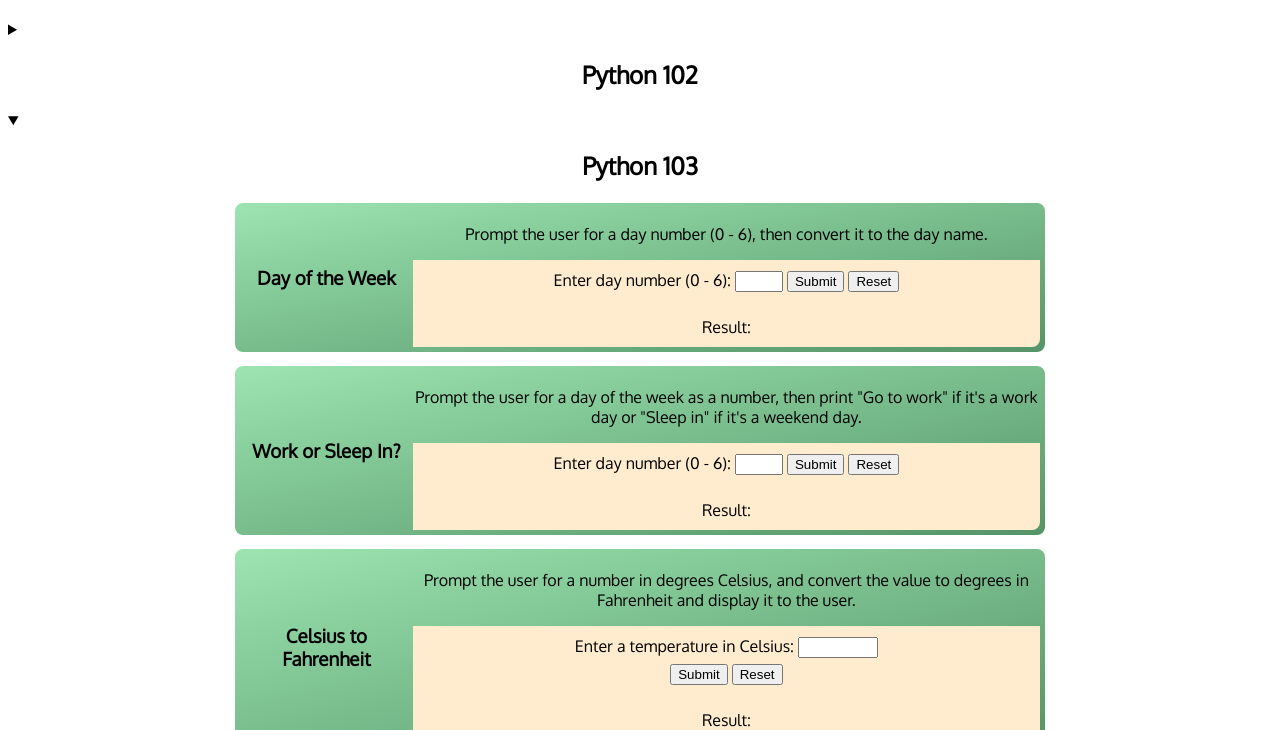
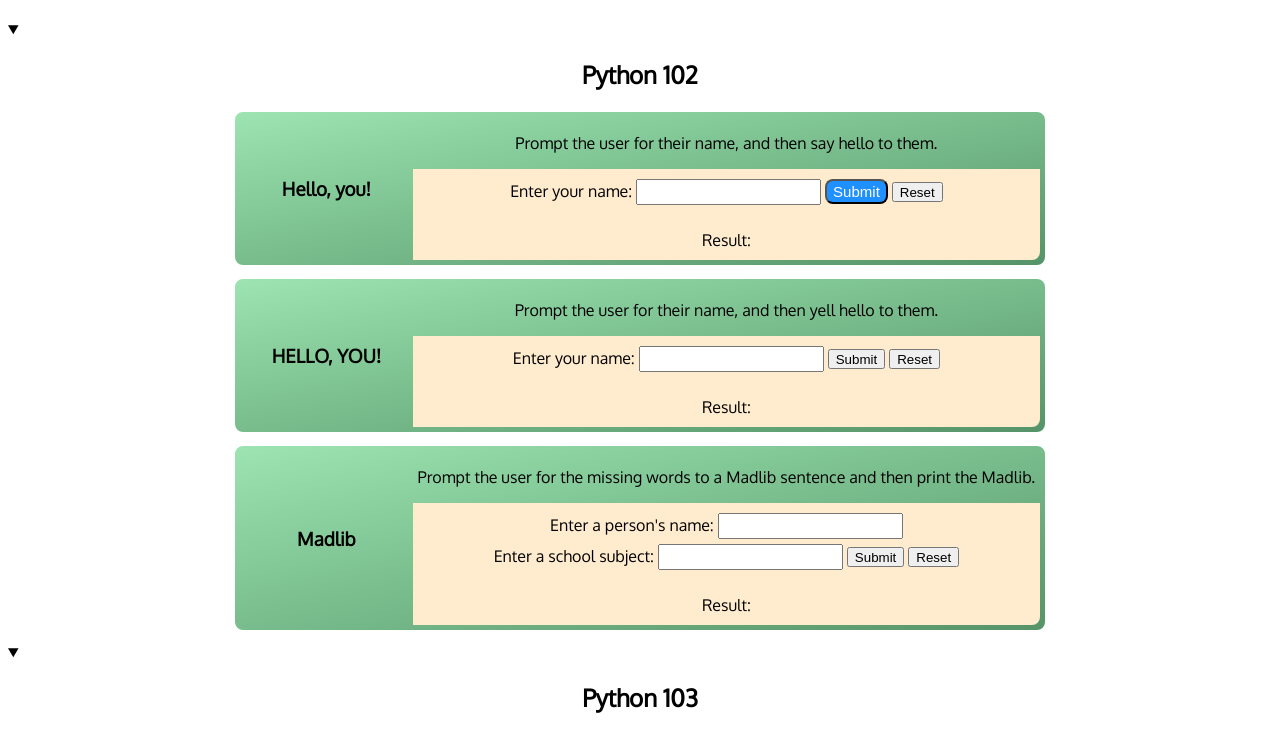
Before and after one commit to GFore/dc-PY-JS-intro, a plain HTML site: page index.html in a window 1280 px wide. Shown: the part 65-795 px from the top of the page. Drawn offline with Linux system fonts and the light colour scheme.

Commit message:
tweaks layout and starts changes to buttons

```diff
--- a/index.html
+++ b/index.html
@@ -12,14 +12,15 @@
     <header></head><h1>Python Exercises via JS</h1></header>
     <!-- <section><h2>Python 102</h2> -->
     <script src="scripts/index.js"></script>
-    <details><summary><h2>Python 102</h2></summary>
+    <details open><summary><h2>Python 102</h2></summary>
         <div class="exercise">
             <h3>Hello, you!</h3>
             <div class="QandA">
                 <p class="ques">Prompt the user for their name, and then say hello to them.</p>
                 <div class="ans">
-                    <label for="id_name1">Enter your name: </label><input type="text" name="name1" id="id_name1">
-                    <input type="submit" value="Submit" onclick="exHelloYou();">
+                   <label for="id_name1">Enter your name: </label><input type="text" name="name1" id="id_name1">
+                    <!-- <input type="submit" value="Submit" onclick="exHelloYou();"> -->
+                    <button onclick="exHelloYou();">Submit</button>
                     <input type="reset" value="Reset" onclick="clearResult(['id_name1'], 'id_result1', [])">
                 </div>
                 <div class="result" id="id_result1">Result: </div>
--- a/scripts/index.js
+++ b/scripts/index.js
@@ -105,6 +105,6 @@ function tipCalc1() {
         tipRate = 0.15;
     }
 
-    document.getElementById("id_result7").innerHTML = `Result:<br><span class="res">Tip Amount: $${(totBillAmt*tipRate).toFixed(2)}</span>`
-    document.getElementById("id_result7").innerHTML += `<br><span class="res">Total Amount: $${(totBillAmt*(1+tipRate)).toFixed(2)}</span>`
+    document.getElementById("id_result7").innerHTML = `Result: <span class="res">Tip Amount: $${(totBillAmt*tipRate).toFixed(2)}</span>`
+    document.getElementById("id_result7").innerHTML += ` <span class="res">Total Amount: $${(totBillAmt*(1+tipRate)).toFixed(2)}</span>`
 }
--- a/styles.css
+++ b/styles.css
@@ -1,4 +1,4 @@
-body {font-family: 'Oxygen', sans-serif;}
+body {font-family: 'Oxygen', sans-serif; padding-bottom: 20px}
 h1, h2 {text-align: center}
 
 .exercise {
@@ -38,14 +38,27 @@ h1, h2 {text-align: center}
     /* width: 100%; */
     overflow: hidden;
 }
-/* .ans {border-radius: 10px 10px 0 0} */
+.ansy {
+    display: flex;
+    justify-content: center;
+}
 .result {border-radius: 0 0 8px 8px}
 
 .res {
     color: red;
 }
 
-input {margin-bottom: 5px}
+input {margin-bottom: 5px; height: 20px}
+button {
+    margin-bottom: 5px;
+    height: 25px;
+    border-radius: 8px;
+    background-color: dodgerblue;
+    color: white;
+    border-style: outset;
+    font-size: 15px;
+
+}
 @media screen and (min-width: 820px) {
     .exercise {width: 800px; flex-direction: row; }
     .exercise h3 {margin: 0 8px; width: 20%;}
```
